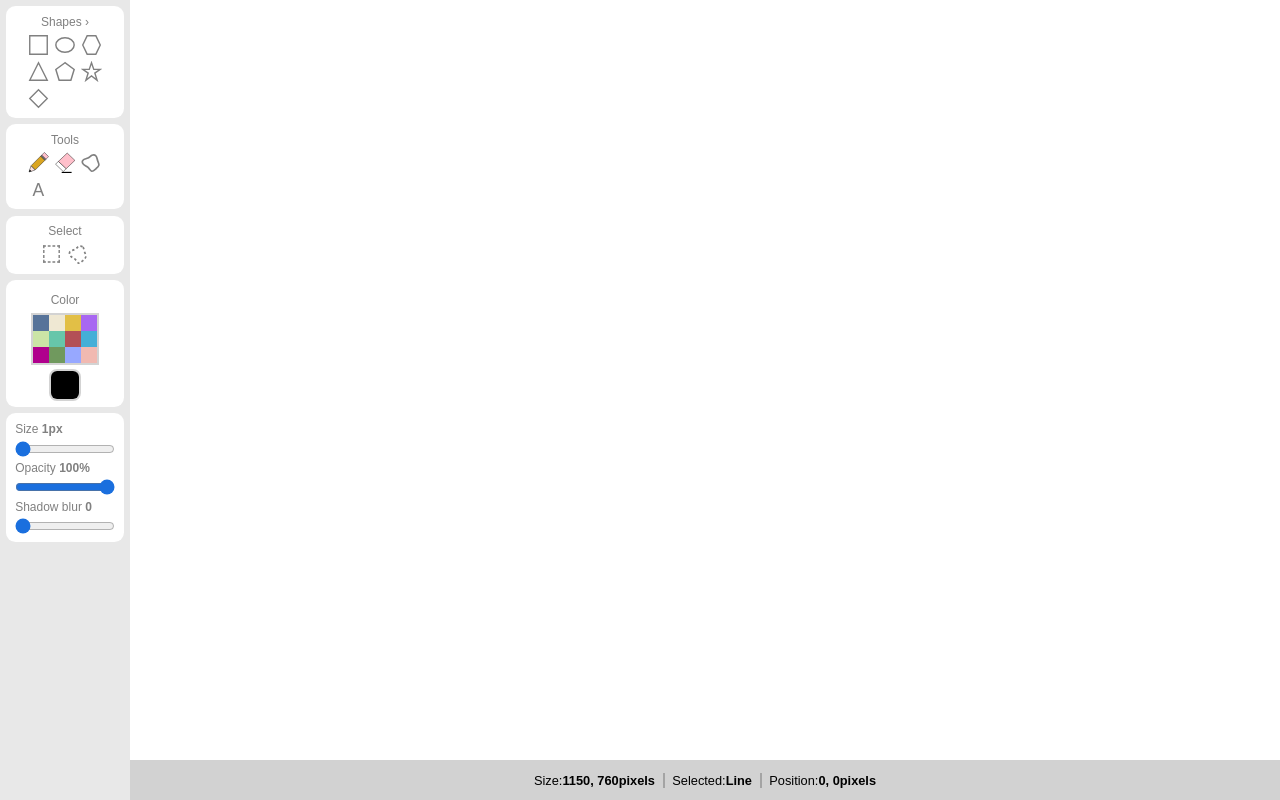
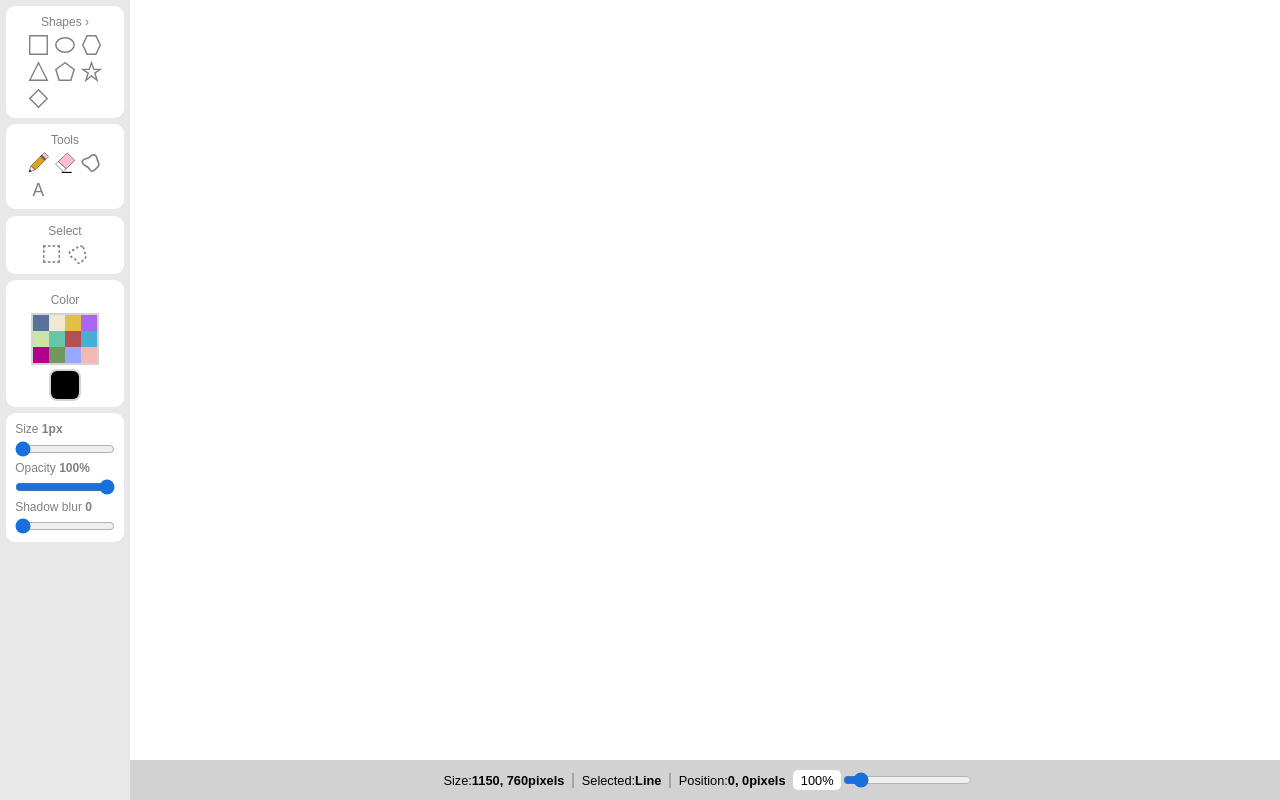
Before and after one commit to Jhonyx00/React-Paint-App, a React (Create React App) app: page / in a window 1280 px wide. Built offline with nearby package versions, Linux system fonts and the light colour scheme.

Commit message:
add zoom

```diff
--- a/src/App.css
+++ b/src/App.css
@@ -1,13 +1,9 @@
 .toolbar-canvas-container {
-  width: 100%;
-  height: 100vh;
-
   display: grid;
   grid-template-columns: 130px calc(100% - 130px);
 
   .toolbar-container {
     background-color: rgb(232, 232, 232);
-    height: 100vh;
   }
 
   .canvas-statusbar-container {
@@ -18,32 +14,9 @@
     background-color: rgb(158, 158, 158);
 
     .canvas-main-container {
-      overflow: auto;
-      scrollbar-width: thin;
       overflow: hidden;
       position: relative;
       background-color: rgb(18, 39, 115);
     }
-
-    .status-bar-container {
-      display: flex;
-      flex-direction: row;
-      justify-content: center;
-      align-items: center;
-      background-color: rgb(210, 210, 210);
-
-      span {
-        font-size: 0.8em;
-        padding: 0em 0.6em;
-        display: flex;
-        align-items: center;
-        justify-content: center;
-      }
-
-      span:nth-child(2) {
-        border-left: 2px solid rgb(164, 164, 164);
-        border-right: 2px solid rgb(164, 164, 164);
-      }
-    }
   }
 }
--- a/src/App.tsx
+++ b/src/App.tsx
@@ -17,6 +17,7 @@ import { shapeItems, toolsItems, selectItems } from "./utilities/data.ts";
 import { Point } from "./interfaces/Point.ts";
 import Menu from "./components/menu/Menu.tsx";
 import ToolOptions from "./components/toolOptions/ToolOptions.tsx";
+import StatusBar from "./components/statusBar/StatusBar.tsx";
 
 const App = () => {
   const canvasContainer = useRef<HTMLDivElement>(null);
@@ -26,11 +27,13 @@ const App = () => {
   const [opacity, setOpacity] = useState<number>(100);
   const [shadowBlur, setShadowBlur] = useState<number>(0);
   const [isMoving, setIsMoving] = useState<boolean>(false);
-  const prueba = useRef<HTMLDivElement>(null);
+  const movingContainer = useRef<HTMLDivElement>(null);
   const [XY, setXY] = useState<Point>({ x: 0, y: 0 });
   const [pos, setPos] = useState({ left: 0, top: 0 });
   const [transition, setTransition] = useState<boolean>(false);
+  // const [zoomPosition, setZoomPosition] = useState<Point>({ x: 0, y: 0 });
 
+  const [scaleValue, setScaleValue] = useState<number>(100);
   const [canvasPosition, setCanvasPosition] = useState<Position>({
     left: 0,
     top: 0,
@@ -70,6 +73,7 @@ const App = () => {
       }
     };
     window.addEventListener("wheel", handleWheel, { passive: false });
+    window.addEventListener("keydown", handleKeyDown);
     return () => {
       window.removeEventListener("wheel", handleWheel);
     };
@@ -109,6 +113,16 @@ const App = () => {
     if (pos.left || pos.top) {
       setTransition(true);
       setPos({ left: 0, top: 0 });
+    }
+    if (scaleValue !== 100) {
+      setScaleValue(100);
+    }
+  };
+
+  const handleKeyDown = (event: KeyboardEvent) => {
+    const key = event.key;
+    if (event.ctrlKey && (key === "+" || key === "-" || key === "=")) {
+      event.preventDefault();
     }
   };
 
@@ -156,14 +170,14 @@ const App = () => {
           }}
         >
           {selected && <Menu />}
-
           <div
             className="moving-container"
-            ref={prueba}
+            ref={movingContainer}
             style={{
               position: "absolute",
               left: pos.left + "px",
               top: pos.top + "px",
+              transform: "translateZ(0)", //force composition layer to avoid anti aliasing
               transition: transition ? "left 400ms ease, top 400ms ease" : "",
             }}
           >
@@ -177,27 +191,18 @@ const App = () => {
               shadowBlur={shadowBlur}
               setSelected={setSelected}
               pos={pos}
+              zoom={scaleValue / 100}
             />
           </div>
         </div>
 
-        <div className="status-bar-container">
-          <span className="dimension">
-            Size:{" "}
-            <b>
-              {parentSize.width}, {parentSize.height}pixels
-            </b>
-          </span>
-          <span className="current-tool">
-            Selected: <b>{currentTool.name}</b>
-          </span>
-          <span className="position">
-            Position:{" "}
-            <b>
-              {cursorPosition.x}, {cursorPosition.y}pixels
-            </b>
-          </span>
-        </div>
+        <StatusBar
+          parentSize={parentSize}
+          cursorPosition={cursorPosition}
+          currentTool={currentTool.name}
+          scaleValue={scaleValue}
+          setScaleValue={setScaleValue}
+        />
       </div>
     </div>
   );
--- a/src/components/canvas/canvas.tsx
+++ b/src/components/canvas/canvas.tsx
@@ -29,6 +29,7 @@ const Canvas = ({
   opacity,
   shadowBlur,
   pos,
+  zoom,
   setSelected,
 }: {
   parentSize: Dimension;
@@ -39,6 +40,7 @@ const Canvas = ({
   opacity: number;
   shadowBlur: number;
   pos: Position;
+  zoom: number;
   setSelected: Dispatch<SetStateAction<boolean>>;
 }) => {
   //refs
@@ -94,6 +96,11 @@ const Canvas = ({
     "onShapeContainer" | "onResizeButton" | "onCanvas"
   >();
 
+  // const [canvasBounding, setCanvasBounding] = useState<Position>({
+  //   left: 0,
+  //   top: 0,
+  // });
+
   useEffect(() => {
     if (!mainCanvas.current) return;
     const mainCtx = mainCanvas.current.getContext("2d", {
@@ -113,18 +120,27 @@ const Canvas = ({
     setAuxCtx(auxCtx);
   }, []);
 
+  useEffect(() => {
+    if (canvasContainer.current) {
+      canvasContainer.current.style.scale = `${zoom}`;
+    }
+  }, [zoom]);
+
   ///events
   const handleMouseDown = (event: React.MouseEvent) => {
     if (event.ctrlKey) return;
     setIsDrawing(true);
+
+    if (!mainCanvas.current) return;
+    const { left, top } = mainCanvas.current.getBoundingClientRect();
+    const rect = { left: left, top: top };
+    const point = getScaledPoint(event.clientX, event.clientY, rect);
+    // const point = getScaledPoint(event.clientX, event.clientY, canvasBounding);
+
     switch (event.target) {
       case mainCanvas.current:
         /// click on canvas, and perform the last action
-        setMouseDownPosition({
-          x: event.clientX - canvasPosition.left - pos.left,
-          y: event.clientY - canvasPosition.top - pos.top,
-        });
-
+        setMouseDownPosition(point);
         setPointerState("onCanvas");
         setSelected(false);
 
@@ -140,19 +156,15 @@ const Canvas = ({
       case buttons.current:
         setPointerState("onShapeContainer");
         setXY({
-          x:
-            event.clientX -
-            shapeContainer.left -
-            canvasPosition.left -
-            pos.left,
-          y: event.clientY - shapeContainer.top - canvasPosition.top - pos.top,
+          x: point.x - shapeContainer.left,
+          y: point.y - shapeContainer.top,
         });
         checkSetAction();
         break;
 
       default:
         setPointerState("onResizeButton");
-        setMouseDownPosition({ x: event.clientX, y: event.clientY });
+        setMouseDownPosition(point);
         checkSetAction();
         break;
     }
@@ -160,17 +172,12 @@ const Canvas = ({
 
   const handleMouseMove = (event: React.MouseEvent<HTMLDivElement>) => {
     if (event.ctrlKey) return;
-    const point: Point = {
-      x: event.clientX,
-      y: event.clientY,
-    };
-    // substract left value of canvas container (toolbar and possibly a menu on top)
-    const precisePoint: Point = {
-      x: point.x - canvasPosition.left - pos.left,
-      y: point.y - canvasPosition.top - pos.top,
-    };
 
-    setMouseMovePosition(precisePoint);
+    if (!mainCanvas.current) return;
+    const { left, top } = mainCanvas.current.getBoundingClientRect();
+    const rect = { left: left, top: top };
+    const point = getScaledPoint(event.clientX, event.clientY, rect);
+    setMouseMovePosition(point);
 
     if (!isDrawing) return;
 
@@ -180,7 +187,7 @@ const Canvas = ({
         break;
 
       case "onShapeContainer":
-        moveShapeContainer(precisePoint);
+        moveShapeContainer(point);
         break;
 
       case "onResizeButton":
@@ -216,6 +223,34 @@ const Canvas = ({
         break;
     }
   };
+
+  const getScaledPoint = (
+    posX: number,
+    posY: number,
+    rect: Position
+  ): Point => {
+    const scaled = {
+      x: (posX - canvasPosition.left) / zoom - pos.left,
+      y: (posY - canvasPosition.top) / zoom - pos.top,
+    };
+
+    const offsetValues = {
+      x: posX / zoom - rect.left / zoom,
+      y: posY / zoom - rect.top / zoom,
+    };
+
+    const newValue = {
+      x: scaled.x - offsetValues.x,
+      y: scaled.y - offsetValues.y,
+    };
+
+    const point: Point = {
+      x: (posX - canvasPosition.left) / zoom - newValue.x - pos.left,
+      y: (posY - canvasPosition.top) / zoom - newValue.y - pos.top,
+    };
+
+    return point;
+  };
   // if shape container is moved or resized, now has a background image
   const checkSetAction = () => {
     if (isImagePlaced) return;
@@ -240,6 +275,7 @@ const Canvas = ({
     mainCtx.lineWidth = lineWidth;
     mainCtx.shadowBlur = shadowBlur;
     mainCtx.shadowColor = "blue";
+    // mainCtx.scale(zoom, zoom);
   };
 
   const setAuxCanvasOptions = () => {
@@ -1029,7 +1065,6 @@ const Canvas = ({
     }));
   };
 
-  /// creo que para dibujar de manera fluida debo usar los eventos de mouse out y mouse over para que comienze a dibujar y que tambien deje de dibujar
   return (
     <div
       className="canvas-container"
--- /dev/null
+++ b/src/components/statusBar/StatusBar.tsx
@@ -0,0 +1,58 @@
+import { Dispatch, SetStateAction } from "react";
+import { Dimension } from "../../interfaces/Dimension";
+import { Point } from "../../interfaces/Point";
+import "./statusBar.css";
+const StatusBar = ({
+  parentSize,
+  cursorPosition,
+  currentTool,
+  scaleValue,
+  setScaleValue,
+}: {
+  parentSize: Dimension;
+  cursorPosition: Point;
+  currentTool: string;
+  scaleValue: number;
+  setScaleValue: Dispatch<SetStateAction<number>>;
+}) => {
+  const handleChange = (event: React.ChangeEvent<HTMLInputElement>) => {
+    const value = event.target.value;
+    setScaleValue(parseInt(value));
+  };
+  return (
+    <div className="status-bar">
+      <div className="text">
+        <span className="dimension">
+          Size:{" "}
+          <b>
+            {parentSize.width}, {parentSize.height}pixels
+          </b>
+        </span>
+        <span className="current-tool">
+          Selected: <b>{currentTool}</b>
+        </span>
+        <span className="position">
+          Position:{" "}
+          <b>
+            {cursorPosition.x}, {cursorPosition.y}pixels
+          </b>
+        </span>
+      </div>
+
+      <div className="zoom">
+        <span>{scaleValue}%</span>
+        <input
+          type="range"
+          name=""
+          id=""
+          min={15}
+          max={1000}
+          onChange={handleChange}
+          value={scaleValue}
+        />
+      </div>
+    </div>
+  );
+};
+
+export default StatusBar;
--- /dev/null
+++ b/src/components/statusBar/statusBar.css
@@ -0,0 +1,47 @@
+.status-bar {
+  display: flex;
+  flex-direction: row;
+  justify-content: center;
+  align-items: center;
+
+  background-color: rgb(210, 210, 210);
+
+  span {
+    font-size: 0.8em;
+    padding: 0em 0.6em;
+    display: flex;
+    align-items: center;
+    justify-content: center;
+  }
+
+  .zoom,
+  .text {
+    display: flex;
+    flex-direction: row;
+    height: max-content;
+
+    /* background-color: darkblue; */
+  }
+
+  .zoom {
+    span {
+      background-color: white;
+      border-radius: 0.4em;
+    }
+    input[type="range"] {
+      accent-color: rgb(26, 111, 222);
+      cursor: pointer;
+    }
+  }
+
+  .text {
+    span:nth-child(2) {
+      border-left: 2px solid rgb(164, 164, 164);
+      border-right: 2px solid rgb(164, 164, 164);
+    }
+  }
+}
+
+/* * {
+  border: 1px solid red;
+} */
```
